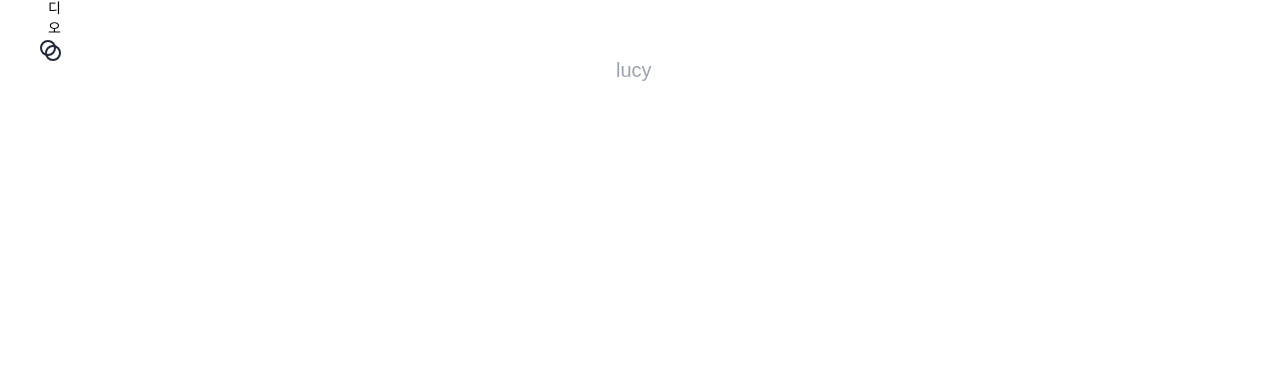
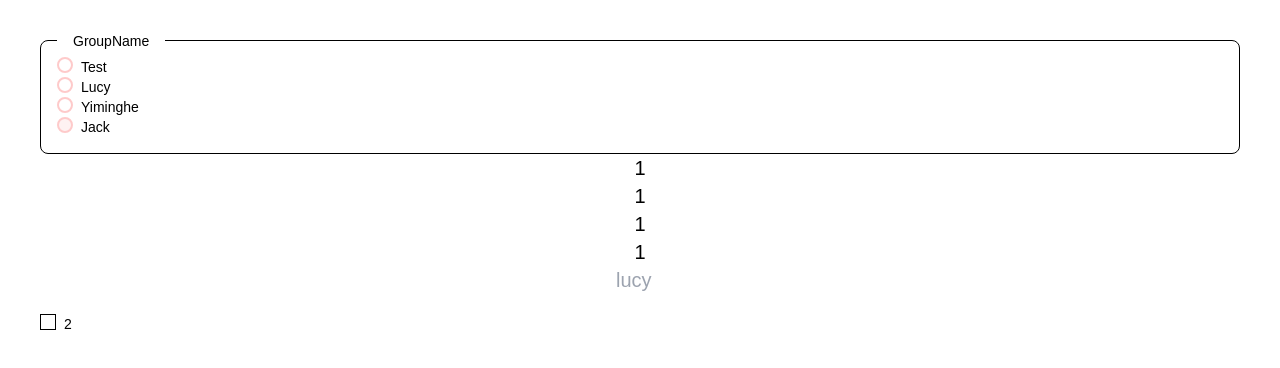
Before and after one commit to blkaka66/lolgg, a React (Vite) app: page / in a window 1280 px wide. Shown: the top 368 px of the page. Built offline with nearby package versions, Linux system fonts and the light colour scheme.

Commit message:
11/25 수업

```diff
--- a/src/App.tsx
+++ b/src/App.tsx
@@ -3,6 +3,7 @@ import SelectComponent from "./components/select/Select";
 import ToolTipComponent from "./components/toolTip/ToolTip";
 import ann from './assets/checkSvg.png'
 import Radiocomponent from './components/radio/Radiocomponent.tsx'
+import Radio from './components/radio/Radio.tsx'
 const options = [
   {
     label: 'Manager',
@@ -29,7 +30,7 @@ const data = [
 
 
 const radioSampleData = [
-  {label: 'Jack', value: 'jack'},
+  {label: 'Test', value: 'test'},
   {label: 'Lucy', value: 'lucy'},
   {label: 'Yiminghe', value: 'yiminghe'},
   {label: 'Jack', value: 'jack'}
@@ -79,16 +80,19 @@ function App() {
       {/*</ToolTipComponent>*/}
 
       {/*<SelectComponent data={options}></SelectComponent>*/}
-      <Radiocomponent>라디오</Radiocomponent>
+      {/*<Radiocomponent>라디오</Radiocomponent>*/}
+      {/*<Radiocomponent>라디오</Radiocomponent>*/}
+      {/*<Radiocomponent>라디오</Radiocomponent>*/}
+      {/*<Radiocomponent>라디오</Radiocomponent>*/}
 
-      {/*<CheckBox checked={checkBoxData[1]} type={'checked'}>2</CheckBox>*/}
+      <Radio data={radioSampleData} value={'jack'} onChange={(value) => setRadioValue(value)}>GroupName</Radio>
 
-
+      <div>1</div>
+      <div>1</div>
+      <div>1</div>
+      <div>1</div>
       <SelectComponent data={options}></SelectComponent>
-
-
-
-
+      <CheckBox checked={checkBoxData[1]} type={'checked'}>2</CheckBox>
 
     </div>
   )
--- a/src/components/checkBox/CheckBox.tsx
+++ b/src/components/checkBox/CheckBox.tsx
@@ -1,6 +1,6 @@
 
 import button from "../button/button.tsx";
-import {useEffect, useState} from "react";
+import React, {useEffect, useState} from "react";
 import checkedImage from "../../assets/checkSvg.png";
 interface CheckBoxProps {
     type?: 'checked' | 'filled',
@@ -72,11 +72,11 @@ const CheckBox = ({
 
           }
           setStyle(prevState => {
-            return{
+            return {
               ...prevState,
               backgroundColor,
-                backgroundImage,
-                backgroundSize
+              backgroundImage,
+              backgroundSize
             }
           })
 
@@ -103,7 +103,7 @@ const CheckBox = ({
             {/*    ></span>//왜안나오지*/}
             {/*)}*/}
         </span>
-        <span className={`text-sm ml-2`}>{children}</span>
+        <span className={`text-sm ml-2 select-none`}>{children}</span>
       </div>
     );
 }
--- /dev/null
+++ b/src/components/radio/Radio.tsx
@@ -0,0 +1,87 @@
+import {useEffect, useState} from "react";
+
+// interface RadioProps{
+//     buttonSize?: 'small' | 'medium'| 'large',
+//     textSize?: 'small' | 'medium'| 'large',
+//     isDisabled?: boolean;
+//     fillColor?:string; //체크되면 표시되는 안쪽동그라미의 색깔
+//     onClick?: (event: React.MouseEvent) => void;
+//     checked?: boolean; //만약 다른페이지에서 정보가 넘어오면 체크되있는걸로 표시
+//     children?: React.ReactNode;
+// }
+
+
+type RadioData = {
+  label: string;
+  value: string;
+}
+
+// type RadioProps = {
+//     data: RadioData[];
+//     value: string;
+//     onChange: (value: string) => void;
+// }
+
+interface RadioProps {
+  data: RadioData[];
+  value: string;
+  onChange: (value: string) => void;
+
+  buttonSize?: 'small' | 'medium' | 'large',
+  textSize?: 'small' | 'medium' | 'large',
+  isDisabled?: boolean;
+  fillColor?: string; //체크되면 표시되는 안쪽동그라미의 색깔
+  // onClick?: (event: React.MouseEvent) => void;
+  children?: React.ReactNode;
+}
+
+
+const Radiocomponent = ({
+                          data,       //라디오버튼의 데이터
+                          value,      //라디오버튼의 값  (선택된 값)
+                          buttonSize = "medium",
+                          textSize = "small",
+                          fillColor = "blue",
+                          checked = true,
+                          // onClick = (event: React.MouseEvent) => {
+                          //
+                          //     console.log('click!');
+                          //     event.stopPropagation();
+                          // },
+                          onChange = (value: string) => {
+                            console.log('click!');
+                            // event.stopPropagation();
+                          },
+                          isDisabled = false,
+                          children
+                        }: RadioProps) => {
+
+  const [selectedValue, setSelectedValue] = useState(value);
+
+
+  const itemClick = (value: string) => {
+    setSelectedValue(value);
+    onChange(value);
+  }
+
+  return (
+    <div className={`relative w-full text-left p-4 text-sm border-solid border-[1px] border-gary-400 rounded-lg`}>
+      <div className={`absolute top-[-10px] left-4 bg-white px-4`}>{children}</div>
+      {
+        data.map((item, index) => {
+          return (
+            <div className={`flex`} key={`radio_${index}`} onClick={() => {
+              itemClick(item.value)
+            }}>
+              <span
+                className={`w-4 h-4 rounded-full border-[2px] border-solid border-red-200 mr-2 ${item.value === selectedValue ? 'bg-red-50 ' : 'bg-transition'}`}></span>
+              <span>{item.label}</span>
+            </div>
+          )
+        })
+      }
+    </div>
+  );
+};
+
+export default Radiocomponent;
--- a/src/components/radio/Radiocomponent.tsx
+++ b/src/components/radio/Radiocomponent.tsx
@@ -13,7 +13,7 @@ interface RadioProps{
 
 
 const Radiocomponent = ({
-                            buttonSize= "small",
+                            buttonSize= "medium",
                             textSize = "small",
                             fillColor = "blue",
                             checked = true,
@@ -27,7 +27,7 @@ const Radiocomponent = ({
                         }: RadioProps) => {
 
     const [clicked , setIsClicked] = useState(checked);
-    const [outSidebackgroundColor, setOutSideBackgroundColor] = useState("transparent");
+    const [outSidebackgroundColor, setOutSideBackgroundColor] = useState("bg-transparent");
     const [cursorStyle, setCursorStyle] = useState("cursor-pointer");
     const [inSidebackgroundColor, setinSidebackgroundColor] = useState("transparent");
     const [txtSize , settxtSize] =  useState(textSize);
@@ -93,11 +93,11 @@ const Radiocomponent = ({
 
     return (
         <div
-            className={`relative ${outSidebtnSize} ${cursorStyle} bg-${outSidebackgroundColor} border-solid border-gray-800 rounded-full border-2`}
+            className={`relative ${outSidebtnSize} ${cursorStyle} ${outSidebackgroundColor} border-solid border-gray-800 rounded-full border-2`}
             onClick={clickRadio}
         >
             {clicked && <div className={`absolute ${inSidebtnSize} bg-${inSidebackgroundColor} top-1/4 left-1/4 w-4 h-4 border-solid border-gray-800 rounded-full border-2`}></div>}
-            <span className={`${txtSize} absolute bottom-4`}>{children}</span>
+            <span className={`${txtSize} bottom-4`}>{children}</span>
         {/*    글자가 왜 세로로 나오지??*/}
         </div>
     );
--- a/src/components/select/Select.tsx
+++ b/src/components/select/Select.tsx
@@ -88,10 +88,15 @@ const SelectComponent = ({
     //     };
     // }, []);
 
+    useEffect( () => {
+        console.log("3. isAppear: " + isAppear);
+    },[isAppear])
+
 
 
     const searchEvent = (event) =>{
         setIsAppear(true);
+        console.log("1. isAppear: " + isAppear);
         const lowerCaseInput = event.target.value.toLowerCase();
         console.log(lowerCaseInput);
 
@@ -114,6 +119,8 @@ const SelectComponent = ({
             : data.filter(option => option.label.toLowerCase().includes(lowerCaseInput));//nested형태아니면 그냥 filtering한다.
         setMatchingResult(matchingOption)
         console.log(matchingResult)
+
+        console.log("2. isAppear: " + isAppear);
 
     }
     const renderSelect = (data) =>{
--- a/src/components/select/Select2.tsx
+++ b/src/components/select/Select2.tsx
@@ -76,15 +76,19 @@ const SelectComponent = ({
 
             // 화면 (View Port) 높이
             const windowHeight = window.innerHeight;
+            console.log("windowHeight: ", windowHeight)
 
             // Select의 InputRefElement의 높이
             const inputRefElementHeight = inputRefElement?.offsetHeight;
+            console.log("inputRefElementHeight: ", inputRefElementHeight)
 
             // 화면 (View Port) 상단에서 inputRefElement까지의 거리
             const inputRefElementTop = inputRefElement?.getBoundingClientRect().top;
+            console.log("inputRefElementTop: ", inputRefElementTop)
 
             // 화면 (View Port) 하단에서 inputRefElement까지의 거리
             const inputRefElementBottom = windowHeight - inputRefElementTop - inputRefElementHeight;
+            console.log("inputRefElementBottom: ", inputRefElementBottom)
 
 
             // 하단이 100px 미만 남았을 때, 위쪽으로 올리기
@@ -136,7 +140,7 @@ const SelectComponent = ({
     const renderSelect = (data) =>{
         return (
 
-            <div className={`absolute max-h-36 w-full overflow-y-auto border-solid border-black border-[0.5px] ${searchPosition}`}>
+            <div className={`absolute w-full border-solid border-black border-[0.5px] ${searchPosition}`}>
                 {
                     isNestedOption
                         ? (data as NestedOption[]).map((nestedOption, index) => (
```
